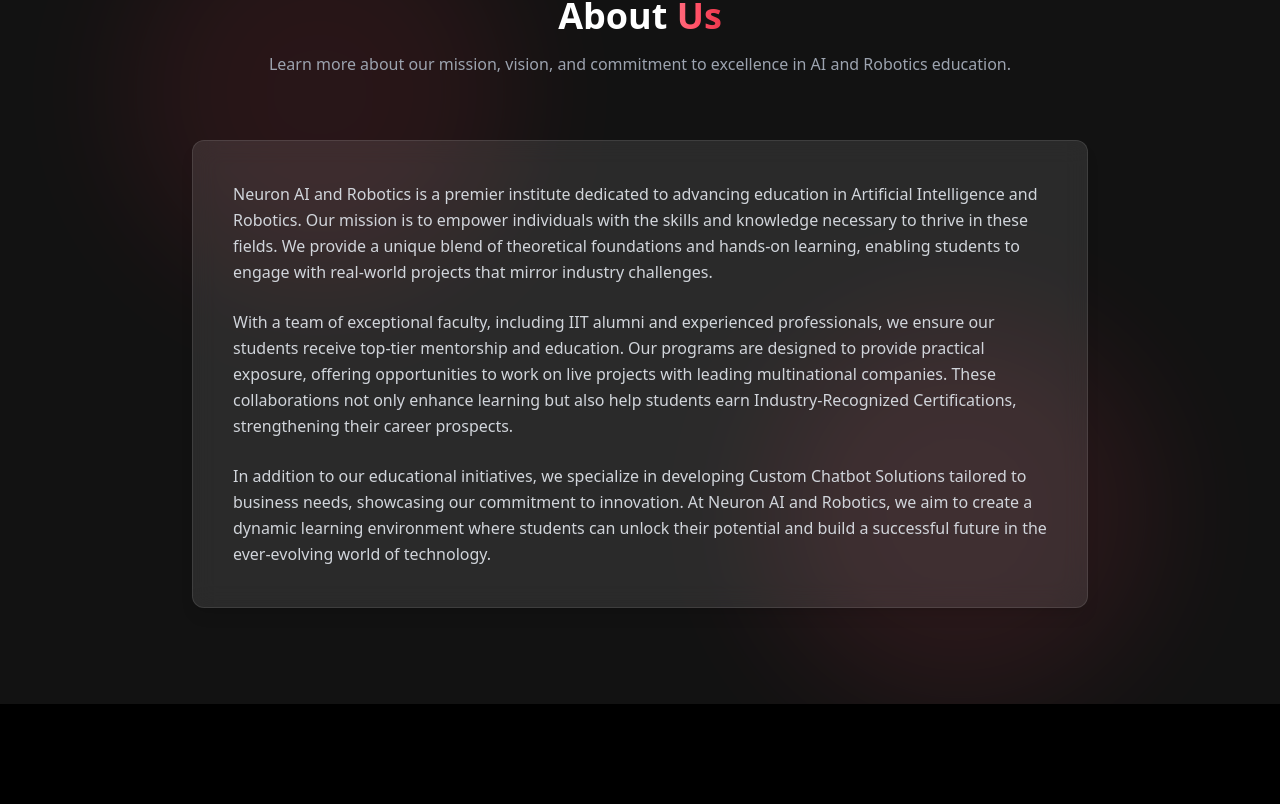
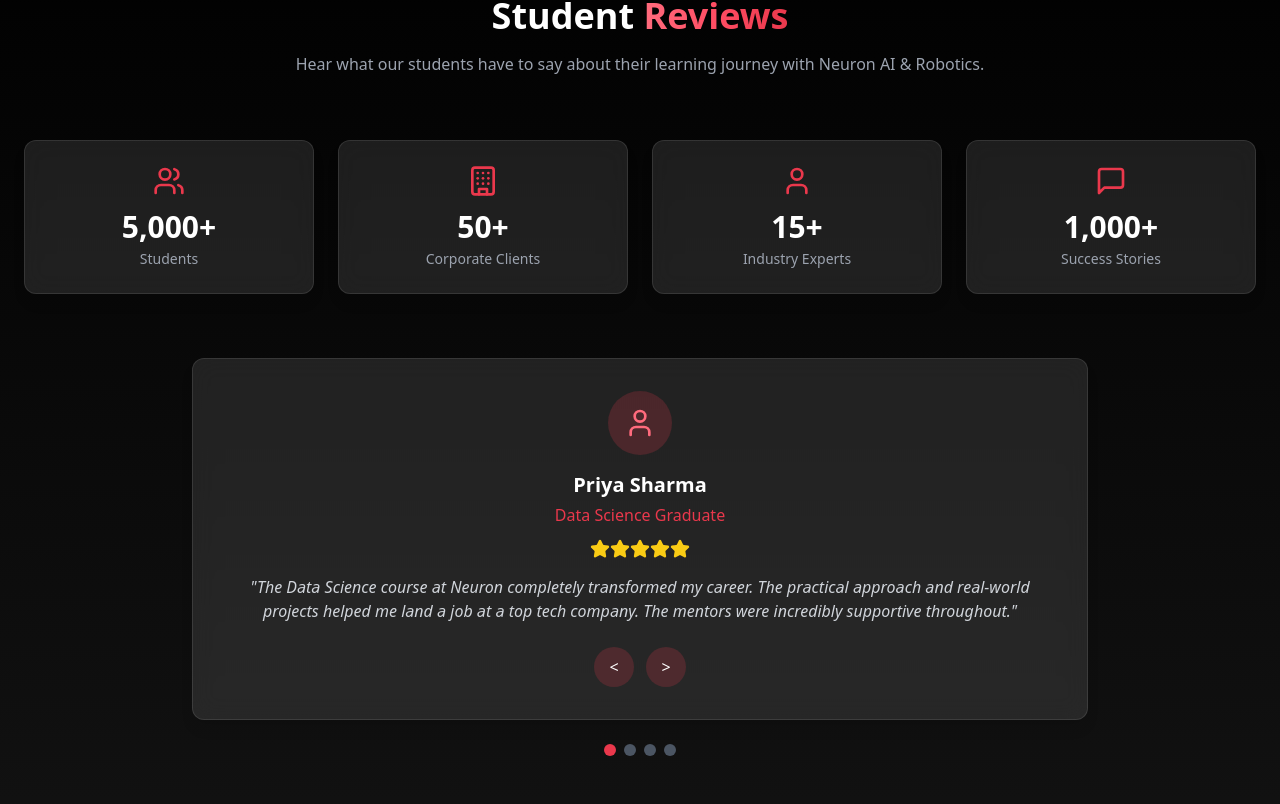
Before and after one commit to harsh0231/neuron-future-tech-hub, a React (Vite) app: page / in a window 1280 px wide. Shown: the part 3587-4391 px from the top of the page. Built offline with nearby package versions, Linux system fonts and the light colour scheme.

Commit message:
feat: Add reviews section and email functionality
Adds a reviews section to the website and implements email functionality to send form submissions to info@neuron.org.in. Also addresses the issue of data not being updated in the Google Sheet.

```diff
--- a/src/components/home/Contact.tsx
+++ b/src/components/home/Contact.tsx
@@ -23,13 +23,13 @@ const Contact = () => {
     setIsSubmitting(true);
 
     try {
-      // Construct the form data for Google Sheets
+      // Construct the form data to match the Google Sheets script expectations
       const formBody = new URLSearchParams();
-      formBody.append('entry.2005620554', formData.name); // Name field
-      formBody.append('entry.1045781291', formData.email); // Email field
-      formBody.append('entry.1166974658', formData.phone); // Phone field
-      formBody.append('entry.1065046570', formData.course); // Course field
-      formBody.append('entry.839337160', formData.message); // Message field
+      formBody.append('name', formData.name); // Direct parameter names
+      formBody.append('email', formData.email);
+      formBody.append('phone', formData.phone);
+      formBody.append('course', formData.course);
+      formBody.append('message', formData.message);
 
       // Google Sheets endpoint
       const googleScriptUrl = 'https://script.google.com/macros/s/AKfycbyKEzRczH21Ru_EHCxYTQM_9-nHEQC4hVXKP-EBaJHRe0TUXApOujkBnL-O-fVVk-Nd/exec';
--- /dev/null
+++ b/src/components/home/Reviews.tsx
@@ -0,0 +1,164 @@
+
+import { useState } from 'react';
+import { Star, StarHalf, User, Users, MessageSquare, Building } from 'lucide-react';
+import { motion } from 'framer-motion';
+
+// Review data
+const reviewsData = [
+  {
+    id: 1,
+    name: "Priya Sharma",
+    role: "Data Science Graduate",
+    content: "The Data Science course at Neuron completely transformed my career. The practical approach and real-world projects helped me land a job at a top tech company. The mentors were incredibly supportive throughout.",
+    rating: 5,
+  },
+  {
+    id: 2,
+    name: "Rajesh Kumar",
+    role: "IoT Professional",
+    content: "I took the IoT course while working full-time. The flexible schedule and hands-on projects made learning enjoyable. Within weeks of completing the course, I was able to implement IoT solutions at my workplace.",
+    rating: 4.5,
+  },
+  {
+    id: 3,
+    name: "Ananya Patel",
+    role: "Data Analytics Student",
+    content: "As someone with no prior experience in data, I was amazed at how quickly I picked up the concepts. The step-by-step approach and practice exercises made learning data analytics fun and engaging.",
+    rating: 5,
+  },
+  {
+    id: 4,
+    name: "Vikram Singh",
+    role: "Robotics Engineer",
+    content: "The ROS 2 course was exactly what I needed to advance in my career. The practical assignments and project-based learning approach gave me confidence to work on complex robotics problems.",
+    rating: 4.5,
+  },
+];
+
+// Stats data
+const statsData = [
+  { id: 1, count: "5,000+", label: "Students", icon: <Users className="w-8 h-8 text-neuron-primary" /> },
+  { id: 2, count: "50+", label: "Corporate Clients", icon: <Building className="w-8 h-8 text-neuron-primary" /> },
+  { id: 3, count: "15+", label: "Industry Experts", icon: <User className="w-8 h-8 text-neuron-primary" /> },
+  { id: 4, count: "1,000+", label: "Success Stories", icon: <MessageSquare className="w-8 h-8 text-neuron-primary" /> },
+];
+
+const Reviews = () => {
+  const [activeReview, setActiveReview] = useState(0);
+
+  const renderStars = (rating: number) => {
+    const stars = [];
+    const fullStars = Math.floor(rating);
+    const hasHalfStar = rating % 1 !== 0;
+
+    for (let i = 0; i < fullStars; i++) {
+      stars.push(<Star key={`star-${i}`} className="w-5 h-5 text-yellow-400 fill-yellow-400" />);
+    }
+
+    if (hasHalfStar) {
+      stars.push(<StarHalf key="half-star" className="w-5 h-5 text-yellow-400 fill-yellow-400" />);
+    }
+
+    return stars;
+  };
+
+  const nextReview = () => {
+    setActiveReview((prev) => (prev === reviewsData.length - 1 ? 0 : prev + 1));
+  };
+
+  const prevReview = () => {
+    setActiveReview((prev) => (prev === 0 ? reviewsData.length - 1 : prev - 1));
+  };
+
+  return (
+    <section id="reviews" className="py-16 md:py-24 bg-gradient-to-b from-black to-neuron-dark">
+      <div className="container mx-auto px-4 md:px-6">
+        <div className="text-center mb-16">
+          <h2 className="text-3xl md:text-4xl font-bold mb-4">
+            <span className="text-white">Student </span>
+            <span className="text-gradient">Reviews</span>
+          </h2>
+          <p className="text-gray-400 max-w-3xl mx-auto">
+            Hear what our students have to say about their learning journey with Neuron AI & Robotics.
+          </p>
+        </div>
+
+        {/* Stats Section */}
+        <div className="grid grid-cols-2 md:grid-cols-4 gap-6 mb-16">
+          {statsData.map((stat, index) => (
+            <motion.div
+              key={stat.id}
+              className="glass-card p-6 rounded-xl text-center"
+              initial={{ opacity: 0, y: 20 }}
+              animate={{ opacity: 1, y: 0 }}
+              transition={{ delay: index * 0.1 }}
+            >
+              <div className="flex justify-center mb-3">
+                {stat.icon}
+              </div>
+              <h3 className="text-2xl md:text-3xl font-bold text-white mb-1">{stat.count}</h3>
+              <p className="text-gray-400 text-sm">{stat.label}</p>
+            </motion.div>
+          ))}
+        </div>
+
+        {/* Reviews Carousel */}
+        <div className="relative max-w-4xl mx-auto">
+          <div className="glass-card p-8 rounded-xl">
+            <div className="flex flex-col items-center text-center">
+              <motion.div
+                key={activeReview}
+                initial={{ opacity: 0 }}
+                animate={{ opacity: 1 }}
+                exit={{ opacity: 0 }}
+                transition={{ duration: 0.3 }}
+                className="mb-6"
+              >
+                <div className="w-16 h-16 rounded-full bg-neuron-primary/20 flex items-center justify-center mb-4 mx-auto">
+                  <User className="w-8 h-8 text-neuron-light" />
+                </div>
+                <h3 className="text-xl font-semibold text-white mb-1">{reviewsData[activeReview].name}</h3>
+                <p className="text-neuron-primary mb-3">{reviewsData[activeReview].role}</p>
+                <div className="flex justify-center mb-4">
+                  {renderStars(reviewsData[activeReview].rating)}
+                </div>
+                <p className="text-gray-300 italic">"{reviewsData[activeReview].content}"</p>
+              </motion.div>
+
+              <div className="flex space-x-3">
+                <button
+                  onClick={prevReview}
+                  className="w-10 h-10 rounded-full bg-neuron-primary/20 flex items-center justify-center text-white hover:bg-neuron-primary/30 transition-colors"
+                >
+                  &lt;
+                </button>
+                <button
+                  onClick={nextReview}
+                  className="w-10 h-10 rounded-full bg-neuron-primary/20 flex items-center justify-center text-white hover:bg-neuron-primary/30 transition-colors"
+                >
+                  &gt;
+                </button>
+              </div>
+            </div>
+          </div>
+
+          {/* Review Indicators */}
+          <div className="flex justify-center mt-6 space-x-2">
+            {reviewsData.map((_, index) => (
+              <button
+                key={`indicator-${index}`}
+                onClick={() => setActiveReview(index)}
+                className={`w-3 h-3 rounded-full ${
+                  activeReview === index ? 'bg-neuron-primary' : 'bg-gray-600'
+                }`}
+                aria-label={`Go to review ${index + 1}`}
+              />
+            ))}
+          </div>
+        </div>
+      </div>
+    </section>
+  );
+};
+
+export default Reviews;
--- a/src/pages/Index.tsx
+++ b/src/pages/Index.tsx
@@ -7,7 +7,8 @@ import About from '@/components/home/About';
 import Products from '@/components/home/Products';
 import Contact from '@/components/home/Contact';
 import ParticleBackground from '@/components/home/ParticleBackground';
-import SchoolTechCourses from '@/components/home/SchoolTechCourses';  {/* New import */}
+import SchoolTechCourses from '@/components/home/SchoolTechCourses';
+import Reviews from '@/components/home/Reviews'; // New import
 
 const Index = () => {
   return (
@@ -16,7 +17,8 @@ const Index = () => {
       <Hero />
       <WhyChoose />
       <Courses />
-      <SchoolTechCourses />  {/* Added new component */}
+      <SchoolTechCourses />
+      <Reviews /> {/* Added new Reviews component */}
       <About />
       <Products />
       <Contact />
```
Also changed, not shown: google-sheet-script.js (+45 -6 lines).
